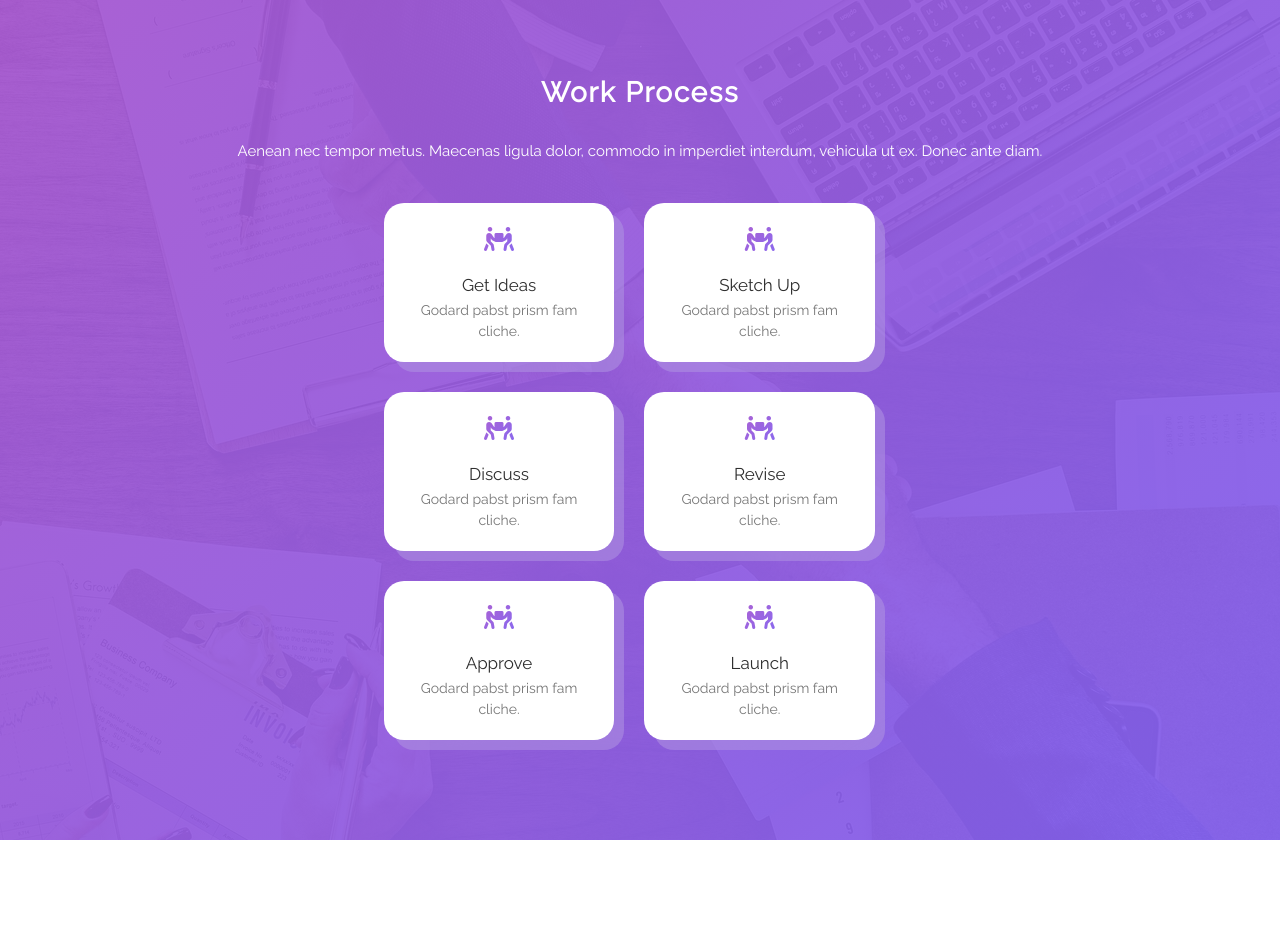
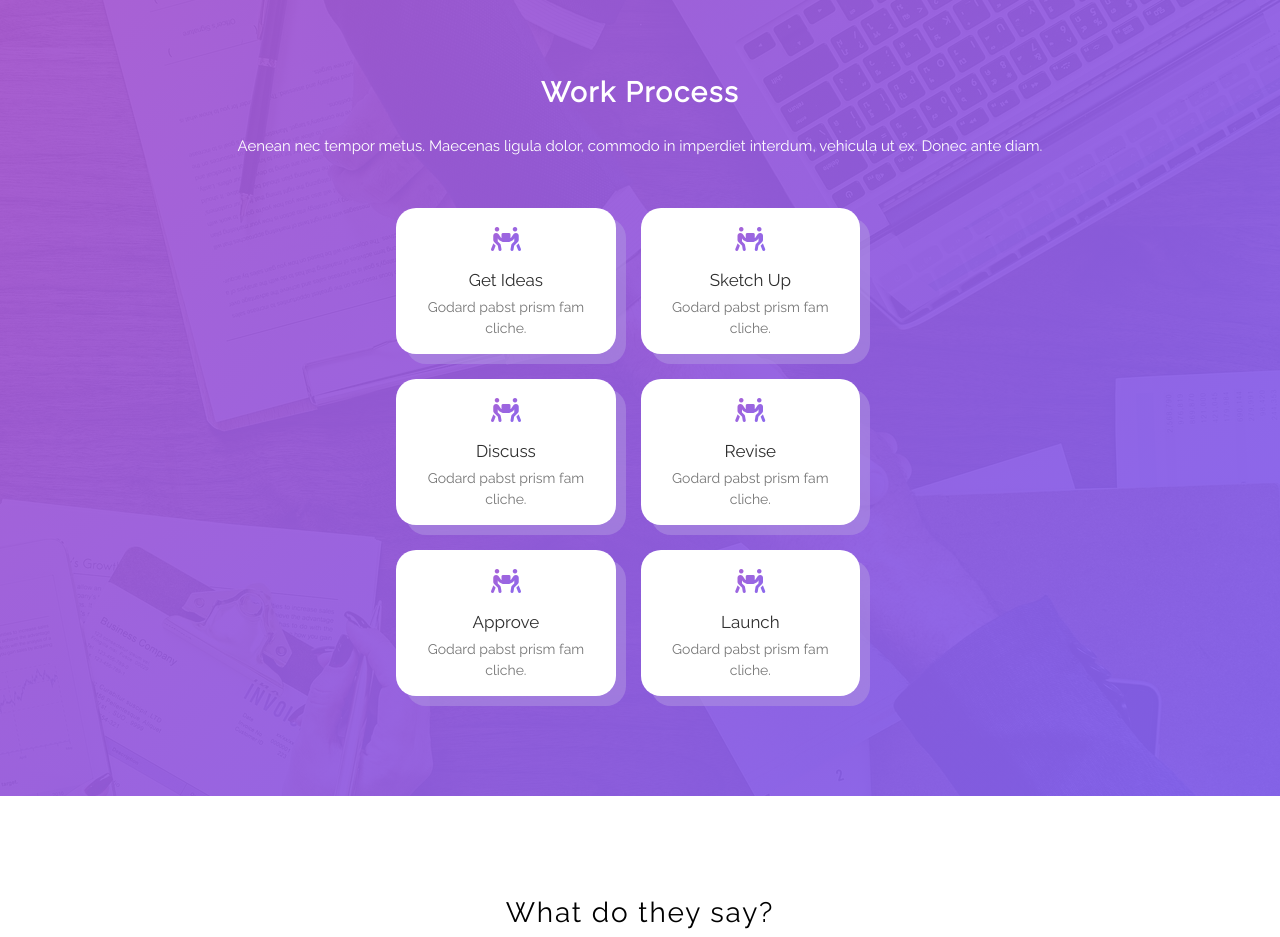
Before and after one commit to lpikor/softypinko, a website: page src/index.html in a window 1280 px wide. Shown: the part 2839-3776 px from the top of the page. Drawn offline with nearby package versions, Linux system fonts and the light colour scheme; files that its build step writes are made by us from their sources.

Commit message:
Apply consistent spaces to work process

```diff
--- a/src/scss/_grid.scss
+++ b/src/scss/_grid.scss
@@ -1,17 +1,5 @@
 .container {
     padding: map-get($map: $spaces, $key: xl) map-get($map: $spaces, $key: s);
-}
-
-.features {
-    &__item {
-        padding: 30px;
-    }
-}
-
-.work-process {
-    &__item {
-        padding: 20px;
-    }
 }
 
 .pricing {
--- a/src/scss/_work-process.scss
+++ b/src/scss/_work-process.scss
@@ -17,7 +17,7 @@
     }
 
     &__description {
-        margin-top: 30px;
+        margin-top: map-get($map: $spaces, $key: m);
 
         line-height: 1.6em;
         font-size: 15px;
@@ -26,28 +26,31 @@
     &__items {
         display: grid;
         grid-template-columns: 45% 45%;
-        grid-gap: 30px;
+        grid-gap: map-get($map: $spaces, $key: m);
 
-        margin-top: 40px;
+        margin-top: map-get($map: $spaces, $key: l);
     }
 
     &__item {
         display: flex;
         flex-direction: column;
 
+        padding: map-get($map: $spaces, $key: s);
+
         background: map-get($colors, white);
         box-shadow: 10px 10px 0 rgba(175, 146, 226, 0.58);
         border-radius: 20px;
 
         &-title {
-            margin-top: 20px;
+            margin-top: map-get($map: $spaces, $key: s);
 
             color: map-get($text-colors, black);
 
             font-size: 17px;
         }
+
         &-description {
-            margin-top: 5px;
+            margin-top: map-get($map: $spaces, $key: xs);
 
             color: map-get($text-colors, grey);
 
```
Also changed, not shown: dist/css/style.css.
